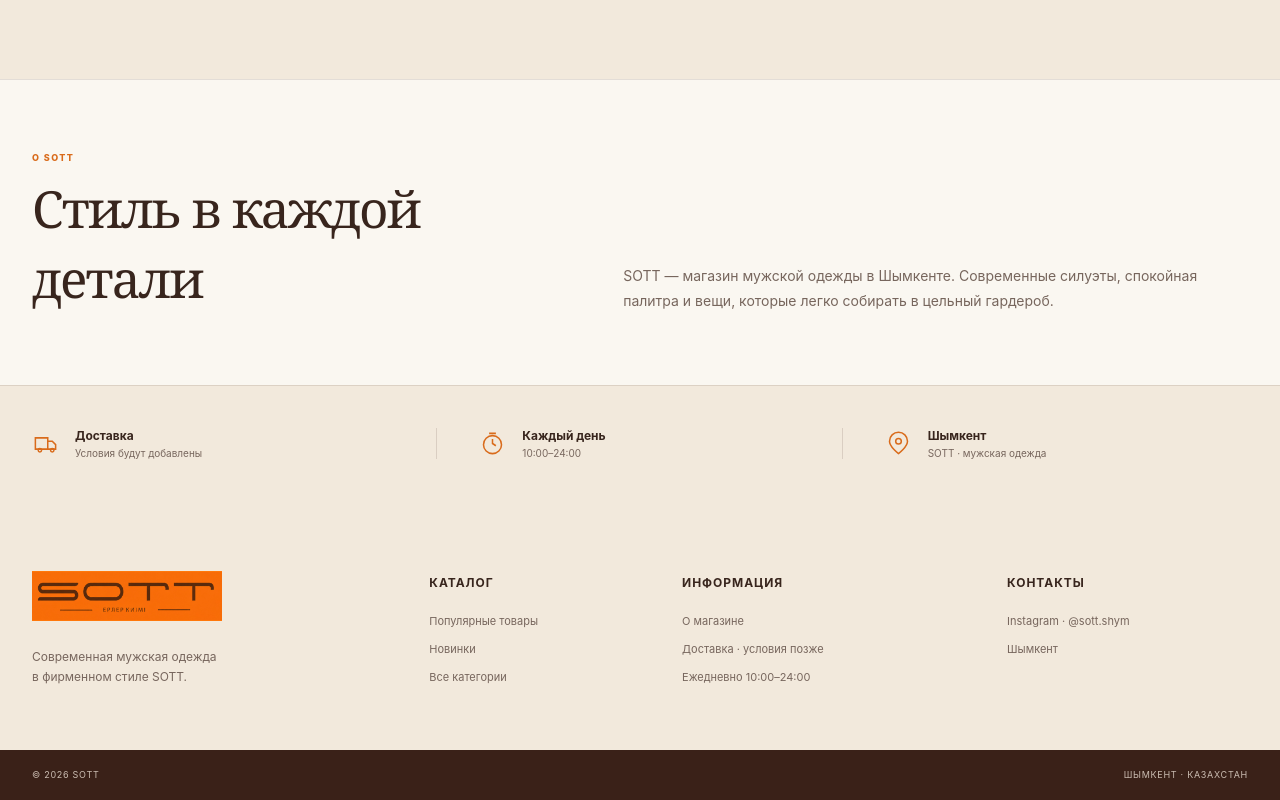
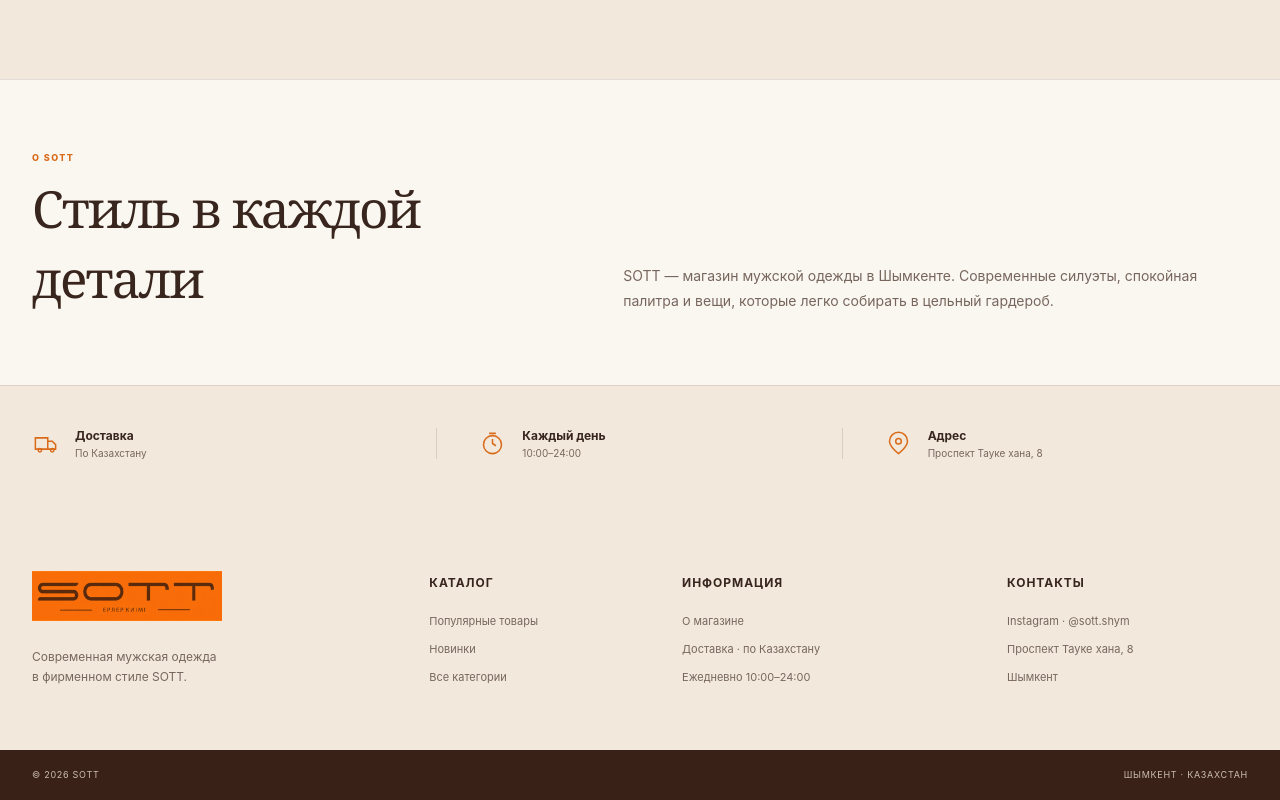
Before and after one commit to MikoTorgkz/sott-store, a website: page public/index.html in a window 1280 px wide. Shown: the part 1715-2515 px from the top of the page. Drawn offline with Linux system fonts and the light colour scheme; no server answers.

Commit message:
Update SOTT delivery and address

```diff
--- a/public/index.html
+++ b/public/index.html
@@ -113,9 +113,9 @@
 
     <section class="service-strip" aria-label="Информация о магазине">
       <div class="container services">
-        <div><svg viewBox="0 0 24 24" aria-hidden="true"><path d="M3 7h11v10H3zM14 10h4l3 3v4h-7z"/><circle cx="7" cy="18" r="1.5"/><circle cx="18" cy="18" r="1.5"/></svg><span><b>Доставка</b><small>Условия будут добавлены</small></span></div>
+        <div><svg viewBox="0 0 24 24" aria-hidden="true"><path d="M3 7h11v10H3zM14 10h4l3 3v4h-7z"/><circle cx="7" cy="18" r="1.5"/><circle cx="18" cy="18" r="1.5"/></svg><span><b>Доставка</b><small>По Казахстану</small></span></div>
         <div><svg viewBox="0 0 24 24" aria-hidden="true"><path d="M12 21a8 8 0 1 0 0-16 8 8 0 0 0 0 16Z"/><path d="M12 8v4l3 2M9 3h6"/></svg><span><b>Каждый день</b><small>10:00–24:00</small></span></div>
-        <div><svg viewBox="0 0 24 24" aria-hidden="true"><path d="M20 10c0 5-8 11-8 11S4 15 4 10a8 8 0 1 1 16 0Z"/><circle cx="12" cy="10" r="2.5"/></svg><span><b>Шымкент</b><small>SOTT · мужская одежда</small></span></div>
+        <div><svg viewBox="0 0 24 24" aria-hidden="true"><path d="M20 10c0 5-8 11-8 11S4 15 4 10a8 8 0 1 1 16 0Z"/><circle cx="12" cy="10" r="2.5"/></svg><span><b>Адрес</b><small>Проспект Тауке хана, 8</small></span></div>
       </div>
     </section>
   </main>
@@ -127,8 +127,8 @@
         <p>Современная мужская одежда<br>в фирменном стиле SOTT.</p>
       </div>
       <div class="footer-column"><h3>Каталог</h3><a href="/catalog?featured=1">Популярные товары</a><a href="/catalog?new=1">Новинки</a><a href="/catalog">Все категории</a></div>
-      <div class="footer-column"><h3>Информация</h3><a href="#about">О магазине</a><span>Доставка · условия позже</span><span>Ежедневно 10:00–24:00</span></div>
-      <div class="footer-column"><h3>Контакты</h3><a href="https://instagram.com/sott.shym" rel="noreferrer">Instagram · @sott.shym</a><span>Шымкент</span></div>
+      <div class="footer-column"><h3>Информация</h3><a href="#about">О магазине</a><span>Доставка · по Казахстану</span><span>Ежедневно 10:00–24:00</span></div>
+      <div class="footer-column"><h3>Контакты</h3><a href="https://instagram.com/sott.shym" rel="noreferrer">Instagram · @sott.shym</a><span>Проспект Тауке хана, 8</span><span>Шымкент</span></div>
     </div>
     <div class="footer-bottom"><div class="container"><span>© 2026 SOTT</span><span>Шымкент · Казахстан</span></div></div>
   </footer>
```
